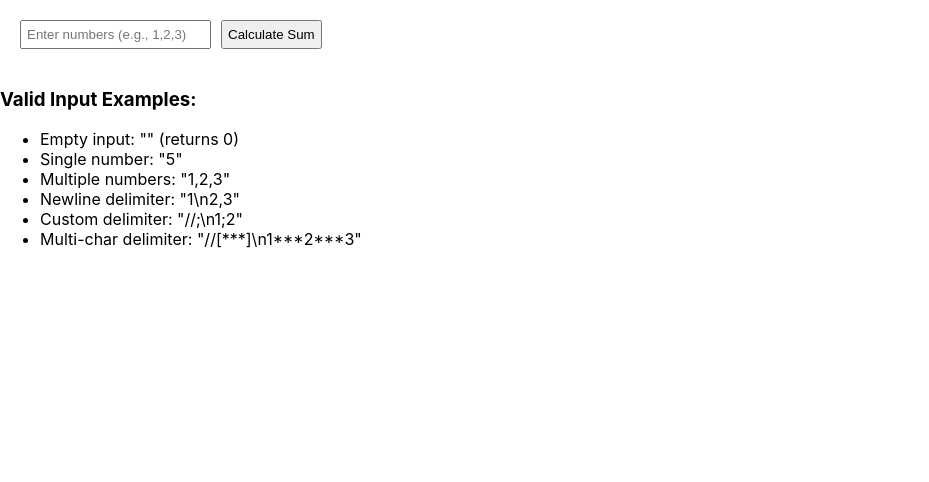
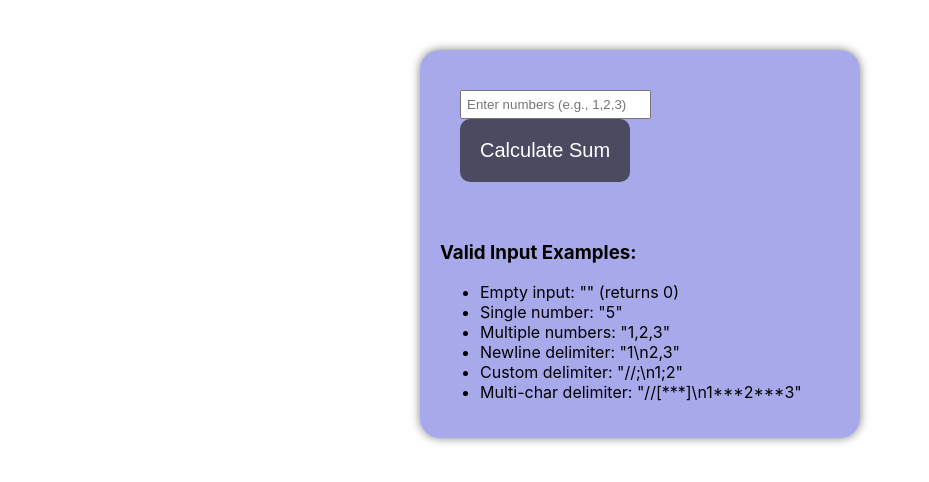
Before and after one commit to poonkodi123/String-Calculator-app, a React (Create React App) app in the folder string-calculator-client/: page / in a window 1280 px wide. Shown: the top 482 px of the page, without its empty margins (0-929 px from the left). Built offline with nearby package versions, Linux system fonts and the light colour scheme.

Commit message:
Changed css part

```diff
--- a/string-calculator-client/src/App.css
+++ b/string-calculator-client/src/App.css
@@ -1,40 +1,39 @@
-.App {
-  text-align: center;
+.calculator {
+  width: 400px;
+  margin: 50px auto;
+  background-color: hwb(239 17% 20% / 0.411);
+  border-radius: 20px;
+  padding: 20px;
+  box-shadow: 0 0 10px rgba(0,0,0,0.5);
 }
 
-.App-logo {
-  height: 40vmin;
-  pointer-events: none;
-}
-
-@media (prefers-reduced-motion: no-preference) {
-  .App-logo {
-    animation: App-logo-spin infinite 20s linear;
-  }
-}
-
-.App-header {
-  background-color: #282c34;
-  min-height: 100vh;
-  display: flex;
-  flex-direction: column;
-  align-items: center;
-  justify-content: center;
-  font-size: calc(10px + 2vmin);
+.display {
+  background-color: #1a1a1aa7;
+  padding: 20px;
+  border-radius: 10px;
+  margin-bottom: 20px;
   color: white;
-}
-
-.App-link {
-  color: #61dafb;
+  text-align: right;
 }
 
 
+.buttons {
+  display: grid;
+  grid-template-columns: repeat(4, 1fr);
+  gap: 10px;
+}
 
-@keyframes App-logo-spin {
-  from {
-    transform: rotate(0deg);
-  }
-  to {
-    transform: rotate(360deg);
-  }
+button {
+  padding: 20px;
+  font-size: 20px;
+  border: none;
+  border-radius: 10px;
+  background-color: #4d4d4d;
+  color: white;
+  cursor: pointer;
+  transition: all 0.3s;
 }
+
+button:hover {
+  background-color: #666;
+}
--- a/string-calculator-client/src/App.js
+++ b/string-calculator-client/src/App.js
@@ -1,6 +1,6 @@
 import React, { useState } from 'react';
 import axios from 'axios';
-
+import './App.css'
 
 
 function App() {
@@ -23,9 +23,10 @@ function App() {
   };
 
   return (
-    <div className="App">
+    <div className="calculator">
   <div style={{ padding: '20px' }}>
       <form onSubmit={handleSubmit}>
+
         <input
           type="text"
           value={input}
@@ -33,7 +34,7 @@ function App() {
           placeholder="Enter numbers (e.g., 1,2,3)"
           style={{ marginRight: '10px', padding: '5px' }}
         />
-        <button type="submit" style={{ padding: '5px' }}>Calculate Sum</button>
+        <button type="submit" className="display">Calculate Sum</button>
       </form>
       {result !== '' && <div style={{ marginTop: '10px' }}>Result: {result}</div>}
       {error && <div style={{ marginTop: '10px', color: 'red' }}>Error: {error}</div>}
```
